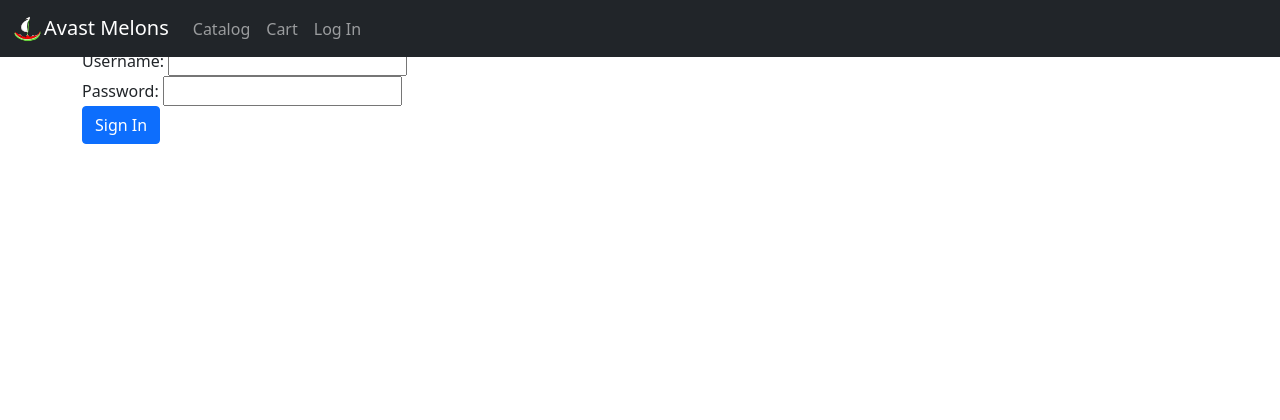
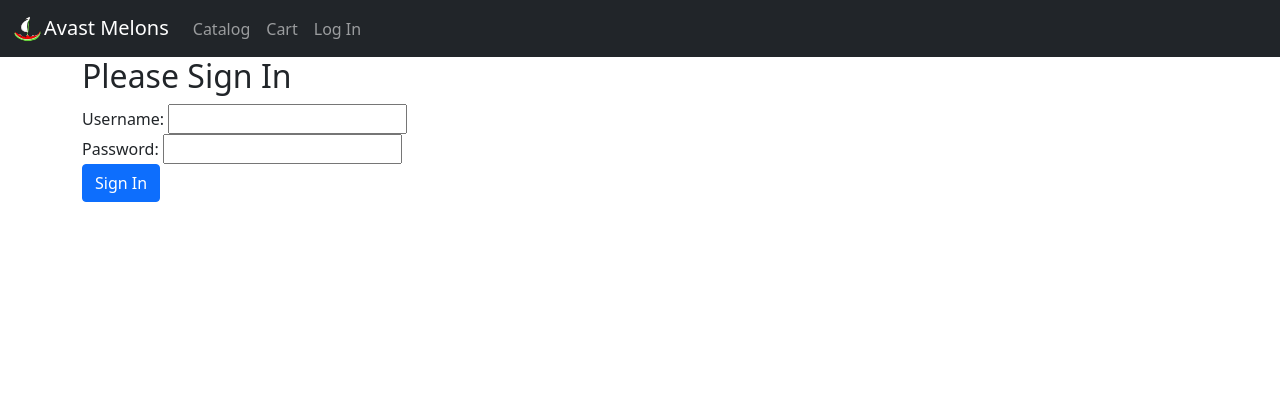
Before and after one commit to Northermata2387/F28-Python-Unit-03, a Flask app: page /login in a window 1280 px wide. Shown: the top 420 px of the page. Run offline with Flask 2, Linux system fonts and the light colour scheme.

Commit message:
Removed some css to open the doc up to full bootstrap css

```diff
--- a/static/site.css
+++ b/static/site.css
@@ -1,11 +1,3 @@
-.nav-bar-site {
-  position: fixed;
-  top: 0;
-  z-index: 10;
-  width: 100vw;
-  margin-bottom: 6rem;
-}
-
 .melon-logo {
   width: 2rem;
 }
```
